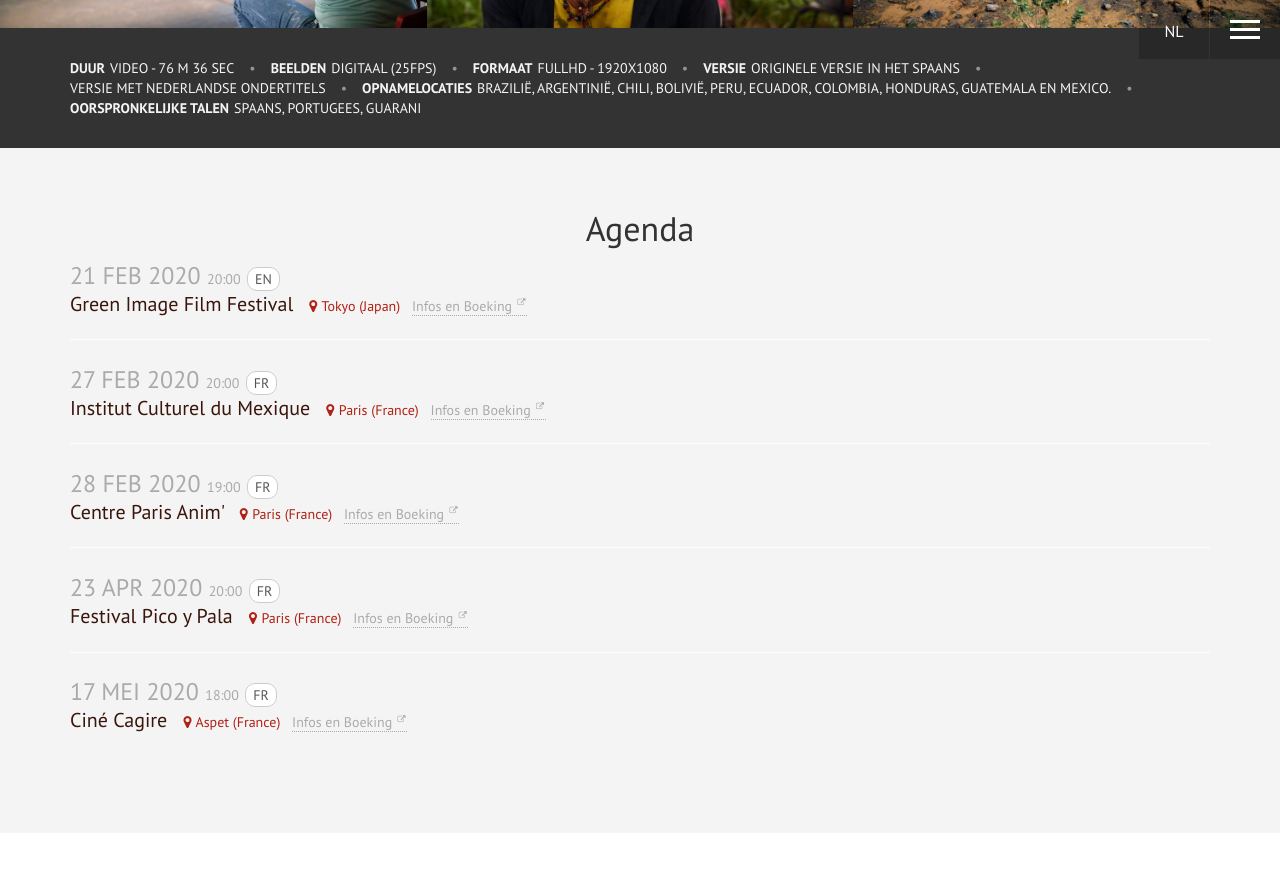
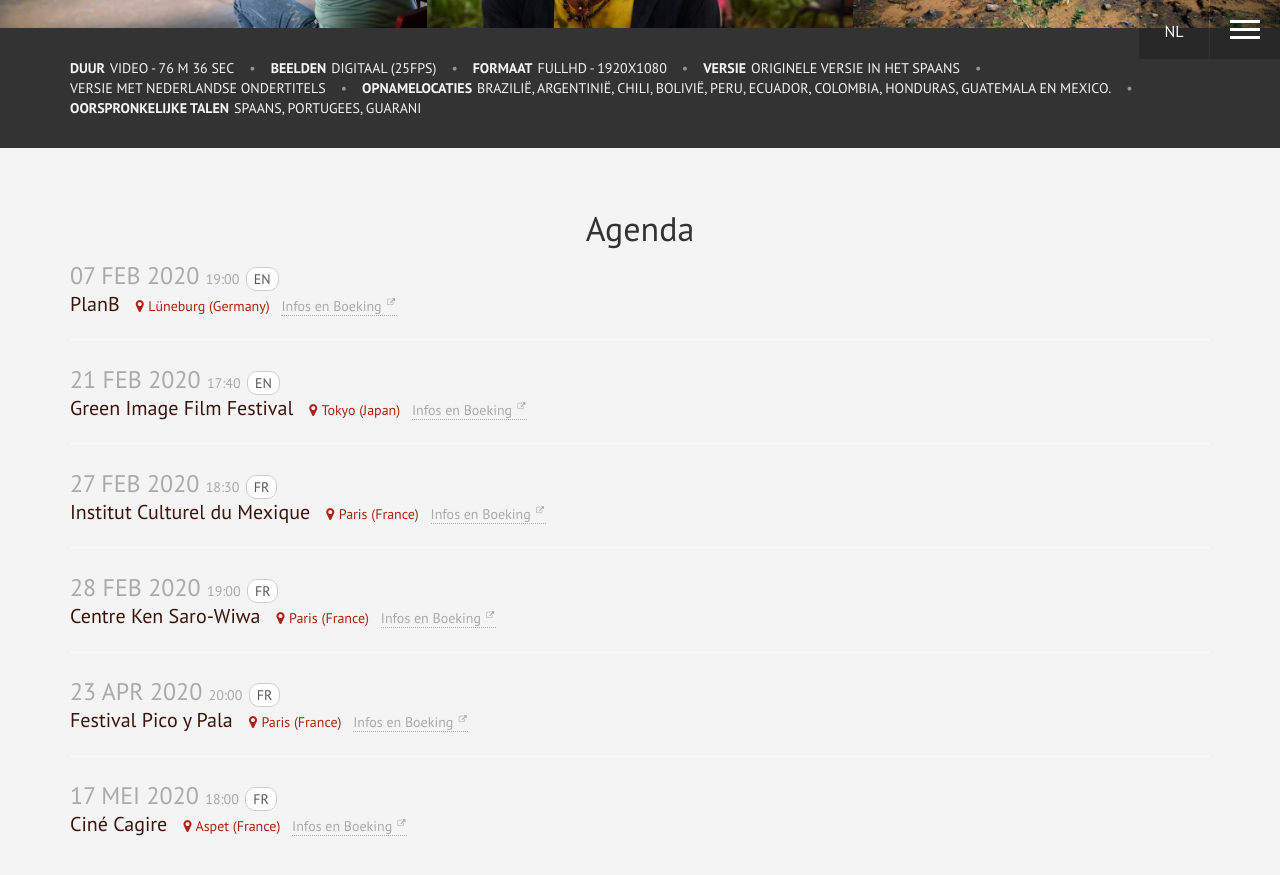
Before and after one commit to entipe/Minga-Live, a Jekyll site: the page built from index.nl.html, in a window 1280 px wide and 900 px high, scrolled down 1439 px. Shown: the top 875 px of the window. Built offline with Jekyll 4.4.1, drawn with Linux system fonts in a browser that asks for light colours.

Commit message:
Modifs heures plusieurs projections + ajout 7/02

```diff
--- a/_data/agenda.yml
+++ b/_data/agenda.yml
@@ -11,21 +11,27 @@
   full: false
   lang: FR
 - date: '2020-02-28 19:00'
-  place: Centre Paris Anim'
+  place: Centre Ken Saro-Wiwa
   city: Paris (France)
   link: http://picoypala.org/
   full: false
   lang: FR
-- date: '2020-02-27 20:00'
+- date: '2020-02-27 18:30'
   place: Institut Culturel du Mexique
   city: Paris (France)
   link: https://icm.sre.gob.mx/francia/index.php/es/
   full: false
   lang: FR
-- date: '2020-02-21 20:00'
+- date: '2020-02-21 17:40'
   place: Green Image Film Festival
   city: Tokyo (Japan)
-  link: https://green-image.jp/en/
+  link: https://green-image.jp/en/filmfestivals/7th/
+  full: false
+  lang: EN
+- date: '2020-02-07 19:00'
+  place: PlanB
+  city: Lüneburg (Germany)
+  link: https://www.facebook.com/events/501114544119092/
   full: false
   lang: EN
 - date: '2020-02-02 18:00'
```
